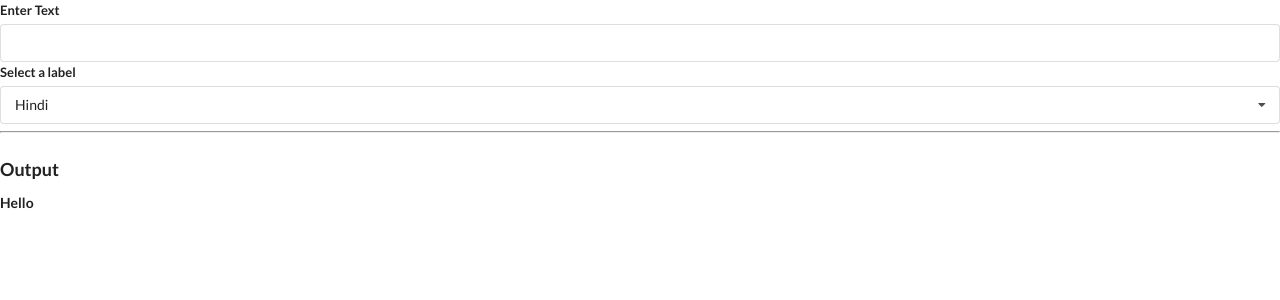
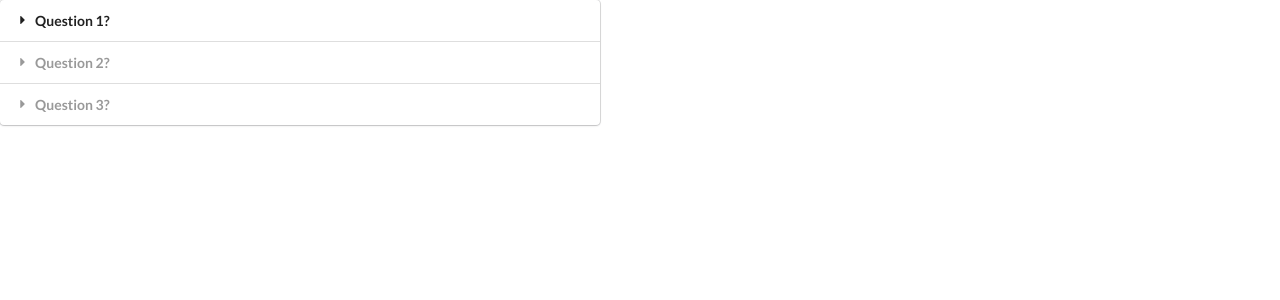
Before and after one commit to ManojChenna/React-Hooks, a React (Create React App) app: page / in a window 1280 px wide. Shown: the top 300 px of the page. Built offline with nearby package versions, Linux system fonts and the light colour scheme.

Commit message:
basic navigation

```diff
--- a/src/App.js
+++ b/src/App.js
@@ -32,11 +32,45 @@ const dropdownOptions = [
     value: "value 3"
   }
 ];
+
+const showAccordion = () => {
+  if (window.location.pathname === "/") {
+    return <Accordion items={items} />;
+  }
+};
+
+const showSearchList = () => {
+  if (window.location.pathname === "/list") {
+    return <Search />;
+  }
+};
+
+const showDropdownToggle = () => {
+  //const [selectedOption, setSelectedOption] = useState(dropdownOptions[0]);
+  if (window.location.pathname === "/dropdown") {
+    return (
+      <Dropdown
+        selectedOption={selectedOption}
+        setSelectedOption={setSelectedOption}
+        values={dropdownOptions}
+      />
+    );
+  }
+};
+
+const showTranslate = () => {
+  if (window.location.pathname === "/translate") {
+    return <Translate />;
+  }
+};
+
 export default () => {
-  const [selectedOption, setSelectedOption] = useState(dropdownOptions[0]);
-  const [showDropdown, setShowDropdown] = useState(true);
   return (
     <div className="App">
+      {showAccordion()}
+      {showSearchList()}
+      {showDropdownToggle()}
+      {showTranslate()}
       {/*       <Accordion items={items} />
 
       <Search />
@@ -51,8 +85,9 @@ export default () => {
           values={dropdownOptions}
         />
       ) : null}
+
+      <Translate />
       */}
-      <Translate />
     </div>
   );
 };
```
